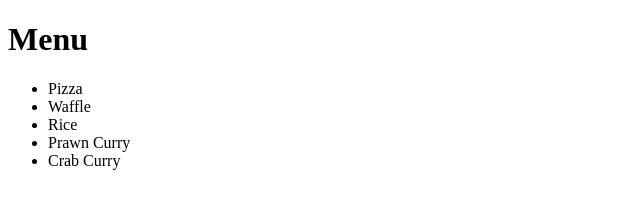
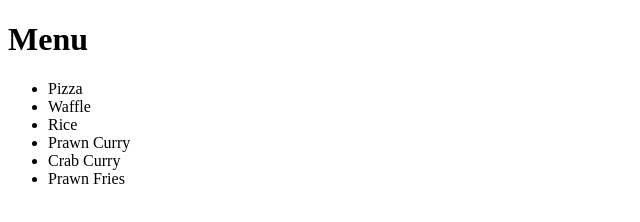
Before and after one commit to TSharmile/Testgit, a plain HTML site: page index.html in a window 1280 px wide. Shown: the full height of the page, 0-640 px from the left. Drawn offline with Linux system fonts and the light colour scheme.

Commit message:
add new list

```diff
--- a/index.html
+++ b/index.html
@@ -11,6 +11,7 @@
 		<li>Rice</li>
 		<li>Prawn Curry</li>
 		<li>Crab Curry</li>
+		<li>Prawn Fries</li>
 	</ul>
 </body>
 </html>
```
